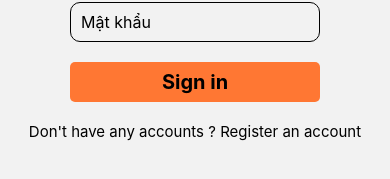
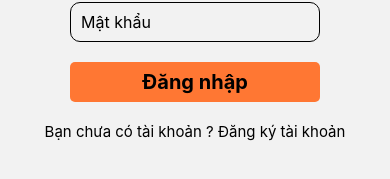
Before and after one commit to HaoHuynh0301/freight-mangement-system, a React Native app in the folder cus_driver_app/: screen /SignIn in a window 390 px wide. Shown: the part 407-586 px from the top of the page. Built offline with nearby package versions, Linux system fonts and the light colour scheme; no server answers.

Commit message:
feat[react-native]: change languague of sign-in page.

```diff
--- a/cus_driver_app/screens/SignIn.js
+++ b/cus_driver_app/screens/SignIn.js
@@ -134,14 +134,14 @@ class SignIn extends Component {
                         this.handleSignInPressed()
                     }}
                 >
-                    <Text style = {{fontSize: 20, fontWeight: 'bold'}}>Sign in</Text>
+                    <Text style = {{fontSize: 20, fontWeight: 'bold'}}>Đăng nhập</Text>
                 </TouchableOpacity>
                 <View style = {styles.registerWrapper}>
-                    <Text style = {styles.registerText}>Don't have any accounts ? </Text>
+                    <Text style = {styles.registerText}>Bạn chưa có tài khoản ? </Text>
                     <TouchableOpacity
                         onPress = {() => {this.handleRegisterPressed()}}
                     >
-                        <Text style = {styles.registerText}>Register an account</Text>
+                        <Text style = {styles.registerText}>Đăng ký tài khoản</Text>
                     </TouchableOpacity>
                 </View>
             </View>
```
